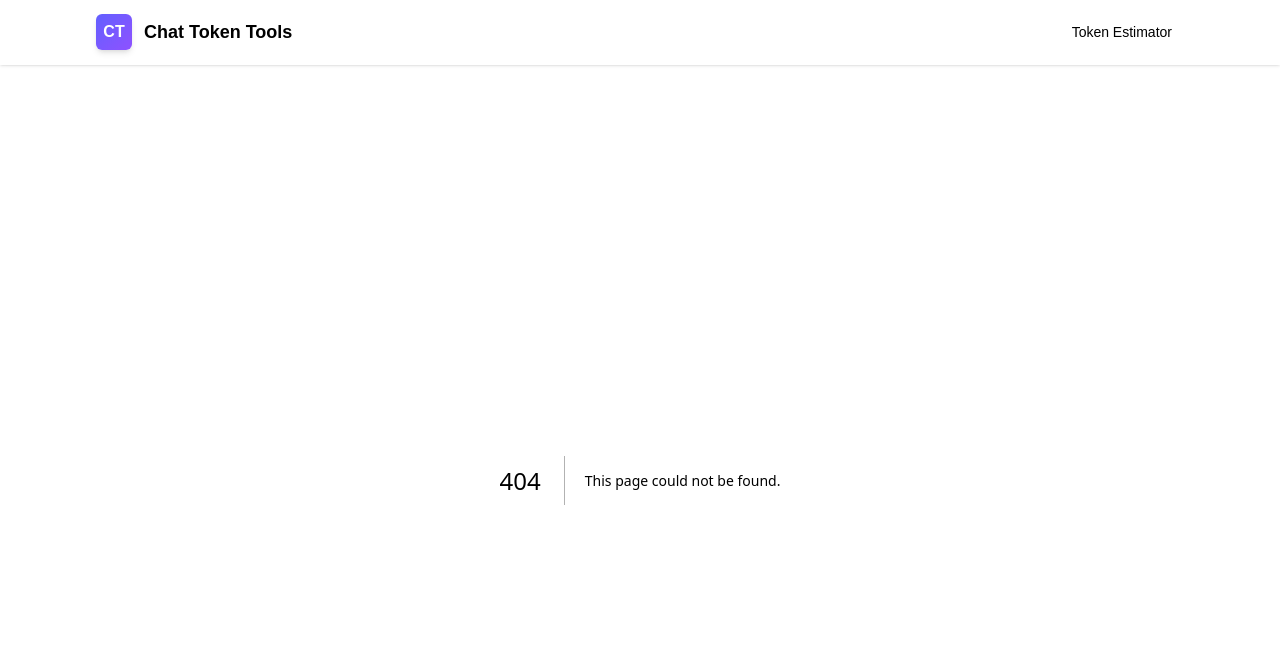
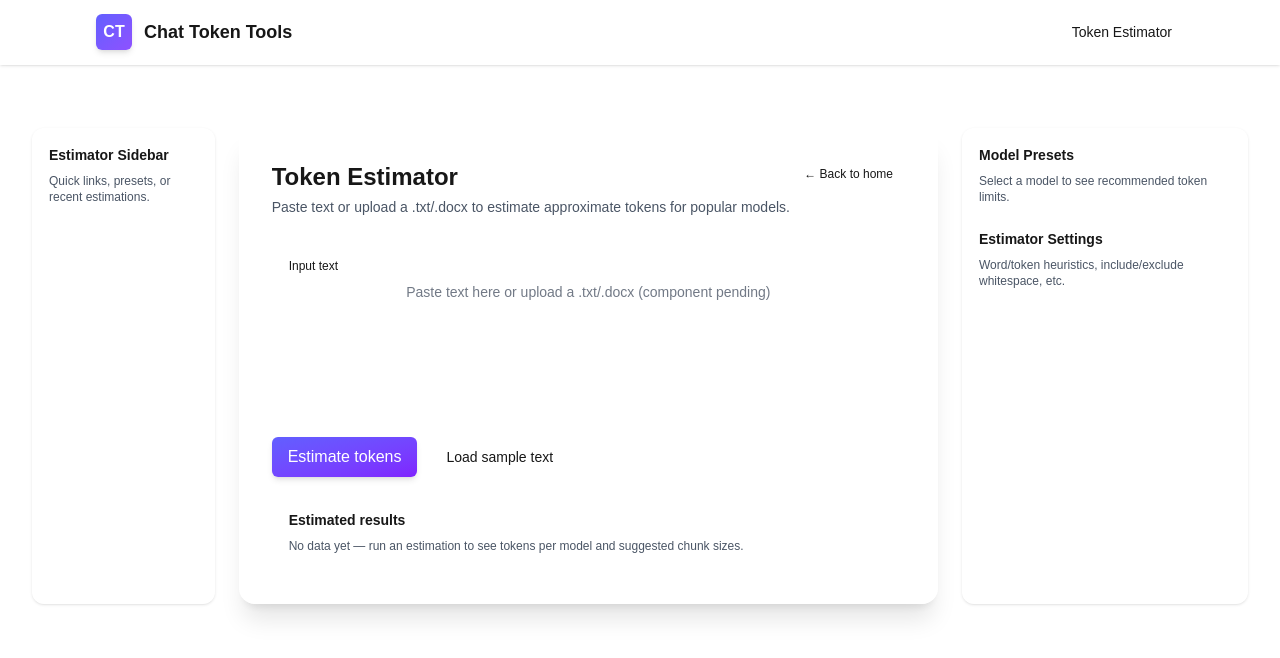
Before and after one commit to Pratham-2105/chat-token-tools-web, a Next.js app: page /estimator in a window 1280 px wide. Before the commit this address had no page. Shown: the top 658 px of the page. Built offline with nearby package versions, Linux system fonts and the light colour scheme.

Commit message:
Add chunker page and estimator page

```diff
--- /dev/null
+++ b/app/chunker/page.tsx
@@ -0,0 +1,56 @@
+import React from "react";
+
+export default function ChunkerPage() {
+  return (
+    <div className="relative min-h-[calc(100vh-5rem)] px-4 sm:px-6 lg:px-8">
+      {/* Glassy background overlay */}
+      <div className="absolute inset-0 backdrop-blur-2xl backdrop-saturate-150 pointer-events-none" />
+
+      <div className="max-w-7xl mx-auto grid grid-cols-12 gap-6 py-12 relative z-10">
+        {/* Sidebar (15–20%) */}
+        <aside className="col-span-12 lg:col-span-3 xl:col-span-2 bg-white/10 dark:bg-white/5 backdrop-blur-xl border border-white/20 rounded-xl shadow-sm p-4 hidden lg:block">
+          <h2 className="text-sm font-semibold mb-2">Sidebar</h2>
+          <p className="text-xs text-gray-600 dark:text-gray-400">
+            Placeholder for navigation or file info
+          </p>
+        </aside>
+
+        {/* Main upload area (center) */}
+        <section className="col-span-12 lg:col-span-6 xl:col-span-7">
+          <div className="h-[70vh] flex flex-col justify-center items-center rounded-2xl border-2 border-dashed border-white/30 bg-white/20 dark:bg-white/10 hover:bg-white/30 dark:hover:bg-white/20 transition-all">
+            <p className="text-sm text-gray-700 dark:text-gray-300 mb-4">
+              Drag and drop your file here
+            </p>
+            <button className="px-4 py-2 bg-gradient-to-br from-indigo-500 to-violet-600 text-white rounded-md shadow-md hover:shadow-lg transition-all focus:outline-none focus:ring-2 focus:ring-indigo-400">
+              Browse Files
+            </button>
+            <p className="mt-3 text-xs text-gray-500 dark:text-gray-400">
+              Supported: .txt, .docx (max 30MB)
+            </p>
+          </div>
+        </section>
+
+        {/* Right panel (model info + token settings) */}
+        <aside className="col-span-12 lg:col-span-3 xl:col-span-3 bg-white/10 dark:bg-white/5 backdrop-blur-xl border border-white/20 rounded-xl shadow-sm p-4">
+          <div className="space-y-6">
+            {/* Model info box */}
+            <div className="border-b border-white/20 pb-4">
+              <h2 className="text-sm font-semibold mb-2">Model Info</h2>
+              <p className="text-xs text-gray-600 dark:text-gray-400">
+                Choose Free or Paid to view model token limits.
+              </p>
+            </div>
+
+            {/* Token settings box */}
+            <div>
+              <h2 className="text-sm font-semibold mb-2">Token Settings</h2>
+              <p className="text-xs text-gray-600 dark:text-gray-400">
+                Configure chunk size, buffer, and overlap here.
+              </p>
+            </div>
+          </div>
+        </aside>
+      </div>
+    </div>
+  );
+}
--- /dev/null
+++ b/app/estimator/page.tsx
@@ -0,0 +1,86 @@
+// app/estimator/page.tsx
+import React from "react";
+import Link from "next/link";
+
+export default function EstimatorPage() {
+  return (
+    <div className="relative min-h-[calc(100vh-5rem)] px-4 sm:px-6 lg:px-8">
+      {/* Frosted overlay */}
+      <div className="absolute inset-0 backdrop-blur-2xl backdrop-saturate-150 pointer-events-none" />
+
+      <div className="max-w-7xl mx-auto grid grid-cols-12 gap-6 py-12 relative z-10">
+        {/* Sidebar (placeholder) */}
+        <aside className="col-span-12 lg:col-span-3 xl:col-span-2 bg-white/10 dark:bg-white/5 backdrop-blur-xl border border-white/20 rounded-xl shadow-sm p-4 hidden lg:block">
+          <h2 className="text-sm font-semibold mb-2">Estimator Sidebar</h2>
+          <p className="text-xs text-gray-600 dark:text-gray-400">
+            Quick links, presets, or recent estimations.
+          </p>
+        </aside>
+
+        {/* Main estimator area */}
+        <main className="col-span-12 lg:col-span-6 xl:col-span-7">
+          <div className="bg-white/30 dark:bg-white/5 backdrop-blur-2xl border border-white/20 rounded-2xl shadow-xl p-8">
+            <header className="flex items-start justify-between">
+              <div>
+                <h1 className="text-2xl font-bold">Token Estimator</h1>
+                <p className="text-sm text-gray-600 dark:text-gray-400 mt-1">
+                  Paste text or upload a .txt/.docx to estimate approximate tokens for popular models.
+                </p>
+              </div>
+              <div className="hidden sm:block">
+                <Link href="/" className="text-xs px-3 py-2 rounded-md hover:bg-white/10 focus:outline-none focus:ring-2 focus:ring-indigo-400">
+                  ← Back to home
+                </Link>
+              </div>
+            </header>
+
+            <section className="mt-6 space-y-4">
+              {/* Input area placeholder */}
+              <div className="rounded-md border border-white/20 bg-white/10 p-4 min-h-[180px] flex flex-col">
+                <label className="text-xs font-medium mb-2">Input text</label>
+                <div className="flex-1 text-sm text-gray-700 dark:text-gray-300">
+                  {/* Replace with a textarea / upload component later */}
+                  <div className="h-full w-full flex items-center justify-center opacity-70 select-none">
+                    Paste text here or upload a .txt/.docx (component pending)
+                  </div>
+                </div>
+              </div>
+
+              {/* Quick actions */}
+              <div className="flex flex-col sm:flex-row gap-3">
+                <button className="inline-flex items-center px-4 py-2 rounded-md bg-gradient-to-br from-indigo-500 to-violet-600 text-white shadow-md hover:shadow-lg focus:outline-none focus:ring-2 focus:ring-indigo-400">
+                  Estimate tokens
+                </button>
+
+                <button className="inline-flex items-center px-4 py-2 rounded-md border border-white/20 bg-white/10 text-sm hover:bg-white/20 focus:outline-none focus:ring-2 focus:ring-indigo-400">
+                  Load sample text
+                </button>
+              </div>
+
+              {/* Results preview placeholder */}
+              <div className="rounded-md border border-white/20 bg-white/5 p-4">
+                <h3 className="text-sm font-semibold mb-2">Estimated results</h3>
+                <p className="text-xs text-gray-600 dark:text-gray-400">No data yet — run an estimation to see tokens per model and suggested chunk sizes.</p>
+              </div>
+            </section>
+          </div>
+        </main>
+
+        {/* Right panel (model presets/info) */}
+        <aside className="col-span-12 lg:col-span-3 xl:col-span-3 bg-white/10 dark:bg-white/5 backdrop-blur-xl border border-white/20 rounded-xl shadow-sm p-4">
+          <div className="space-y-6">
+            <div>
+              <h2 className="text-sm font-semibold mb-2">Model Presets</h2>
+              <p className="text-xs text-gray-600 dark:text-gray-400">Select a model to see recommended token limits.</p>
+            </div>
+
+            <div>
+              <h2 className="text-sm font-semibold mb-2">Estimator Settings</h2>
+              <p className="text-xs text-gray-600 dark:text-gray-400">Word/token heuristics, include/exclude whitespace, etc.</p>
+            </div>
+          </div>
+        </aside>
+      </div>
+    </div>
+  );
+}
--- a/app/page.tsx
+++ b/app/page.tsx
@@ -1,13 +1,24 @@
-// app/page.tsx
+"use client";
+
 import React from "react";
 import Link from "next/link";
+import { useRouter } from "next/navigation";
 
 export default function Page() {
+  const router = useRouter();
+
+  // Example of programmatic navigation (not required right now)
+  const goToChunker = () => {
+    // You can add animations, analytics, or pre-checks here later
+    router.push("/chunker");
+  };
+
   return (
     <div className="min-h-[calc(100vh-5rem)] relative z-10">
       {/* Frosted overlay (visual) */}
       <div className="absolute inset-0 pointer-events-none backdrop-blur-2xl backdrop-saturate-150"></div>
 
+      {/* Main layout grid */}
       <div className="max-w-6xl mx-auto px-4 sm:px-6 lg:px-8 flex items-center justify-center min-h-[calc(100vh-5rem)]">
         <div className="w-full grid grid-cols-12 gap-6 items-center">
 
@@ -15,8 +26,12 @@ export default function Page() {
           <aside className="col-span-12 lg:col-span-2 xl:col-span-3" aria-hidden>
             <div className="h-[60vh] hidden lg:flex items-center justify-center select-none opacity-80">
               <div className="text-center">
-                <p className="text-sm text-gray-700 dark:text-gray-300">Tooling for large-chat workflows</p>
-                <p className="mt-4 text-xs text-gray-600 dark:text-gray-400">Files kept for 1 hour • 30MB max</p>
+                <p className="text-sm text-gray-700 dark:text-gray-300">
+                  Tooling for large-chat workflows
+                </p>
+                <p className="mt-4 text-xs text-gray-600 dark:text-gray-400">
+                  Files kept for 1 hour • 30MB max
+                </p>
               </div>
             </div>
           </aside>
@@ -30,18 +45,44 @@ export default function Page() {
               </p>
 
               <div className="grid grid-cols-1 sm:grid-cols-2 gap-4">
-                <Link href="/estimator" className="block py-3 px-4 rounded-lg border border-white/30 bg-white/40 dark:bg-white/10 hover:bg-white/60 dark:hover:bg-white/20 transition-all focus:outline-none focus:ring-2 focus:ring-indigo-400">
+                {/* Token Estimator Button */}
+                <Link
+                  href="/estimator"
+                  className="block py-3 px-4 rounded-lg border border-white/30 bg-white/40 dark:bg-white/10 hover:bg-white/60 dark:hover:bg-white/20 transition-all focus:outline-none focus:ring-2 focus:ring-indigo-400"
+                >
                   <div className="text-lg font-medium">Token Estimator</div>
-                  <div className="text-xs text-gray-600 dark:text-gray-400 mt-1">Quick counts & model fit</div>
+                  <div className="text-xs text-gray-600 dark:text-gray-400 mt-1">
+                    Quick counts & model fit
+                  </div>
                 </Link>
 
-                <Link href="/chunker" className="block py-3 px-4 rounded-lg border border-transparent hover:shadow-lg focus:outline-none focus:ring-2 focus:ring-indigo-400 bg-gradient-to-br from-indigo-500 to-violet-600 text-white transition-all">
+                {/* Chunker Button — Link OR Programmatic navigation */}
+                <button
+                  onClick={goToChunker}
+                  className="block w-full py-3 px-4 rounded-lg border border-transparent hover:shadow-lg focus:outline-none focus:ring-2 focus:ring-indigo-400 bg-gradient-to-br from-indigo-500 to-violet-600 text-white transition-all"
+                >
                   <div className="text-lg font-medium">Chunker</div>
-                  <div className="text-xs text-white/90 mt-1">Split files & download ZIP</div>
+                  <div className="text-xs text-white/90 mt-1">
+                    Split files & download ZIP
+                  </div>
+                </button>
+
+                {/* Alternatively, you can use this simpler Link version instead:
+                <Link
+                  href="/chunker"
+                  className="block py-3 px-4 rounded-lg border border-transparent hover:shadow-lg focus:outline-none focus:ring-2 focus:ring-indigo-400 bg-gradient-to-br from-indigo-500 to-violet-600 text-white transition-all"
+                >
+                  <div className="text-lg font-medium">Chunker</div>
+                  <div className="text-xs text-white/90 mt-1">
+                    Split files & download ZIP
+                  </div>
                 </Link>
+                */}
               </div>
 
-              <p className="mt-6 text-xs text-gray-600 dark:text-gray-400">Built for privacy — files are stored temporarily and auto-deleted.</p>
+              <p className="mt-6 text-xs text-gray-600 dark:text-gray-400">
+                Built for privacy — files are stored temporarily and auto-deleted.
+              </p>
             </div>
           </section>
 
@@ -58,7 +99,9 @@ export default function Page() {
 
       {/* Footer */}
       <footer className="mt-12 text-center text-xs text-gray-600 dark:text-gray-400 pb-8 relative z-10">
-        <div className="max-w-6xl mx-auto px-4 sm:px-6 lg:px-8">© {new Date().getFullYear()} Chat Token Tools — privacy-first • MIT</div>
+        <div className="max-w-6xl mx-auto px-4 sm:px-6 lg:px-8">
+          © {new Date().getFullYear()} Chat Token Tools — privacy-first • MIT
+        </div>
       </footer>
     </div>
   );
```
